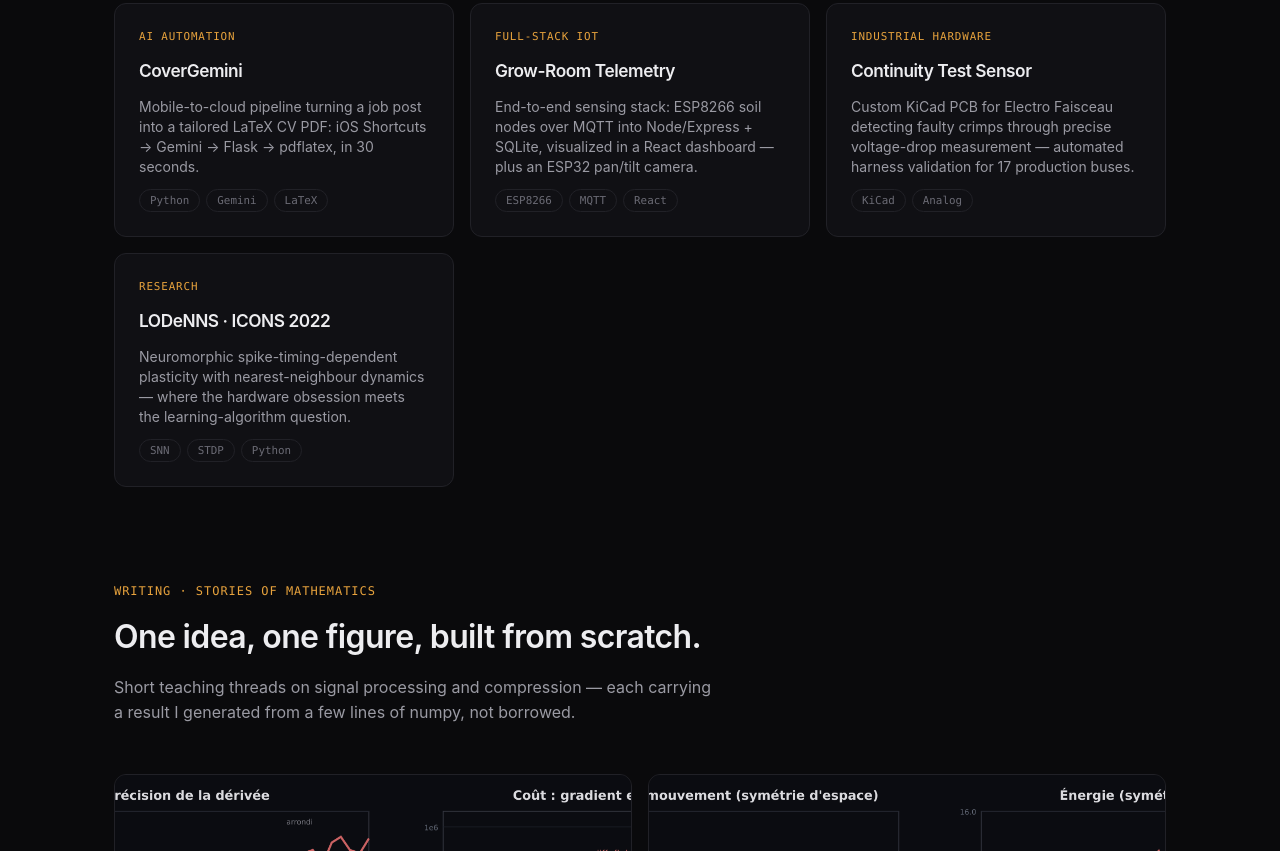
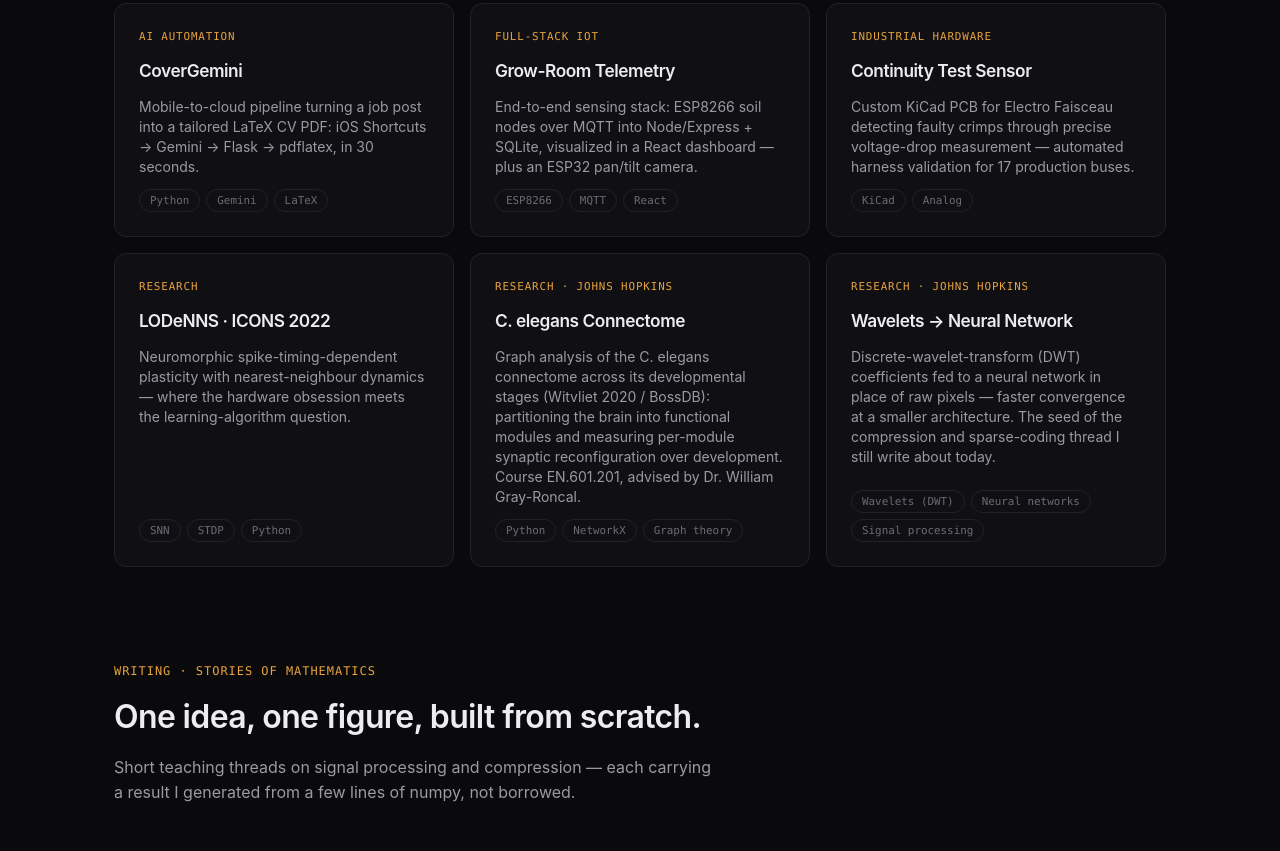
Before and after one commit to abysse8/abysse8.github.io, an Astro site: page / in a window 1280 px wide. Shown: the part 1223-2074 px from the top of the page. Built offline with nearby package versions, Linux system fonts and the light colour scheme; Astro itself is replaced by a stand-in of ours.

Commit message:
Surface Johns Hopkins work: connectome + wavelets→NN projects, and ground the research thread in its JHU origin

```diff
--- a/src/config/site.ts
+++ b/src/config/site.ts
@@ -76,6 +76,22 @@ export const projects: Project[] = [
       "Neuromorphic spike-timing-dependent plasticity with nearest-neighbour dynamics — where the hardware obsession meets the learning-algorithm question.",
     stack: ["SNN", "STDP", "Python"],
   },
+  {
+    tag: "Research · Johns Hopkins",
+    title: "C. elegans Connectome",
+    href: "https://github.com/abysse8",
+    description:
+      "Graph analysis of the C. elegans connectome across its developmental stages (Witvliet 2020 / BossDB): partitioning the brain into functional modules and measuring per-module synaptic reconfiguration over development. Course EN.601.201, advised by Dr. William Gray-Roncal.",
+    stack: ["Python", "NetworkX", "Graph theory"],
+  },
+  {
+    tag: "Research · Johns Hopkins",
+    title: "Wavelets → Neural Network",
+    href: "/posts/",
+    description:
+      "Discrete-wavelet-transform (DWT) coefficients fed to a neural network in place of raw pixels — faster convergence at a smaller architecture. The seed of the compression and sparse-coding thread I still write about today.",
+    stack: ["Wavelets (DWT)", "Neural networks", "Signal processing"],
+  },
 ];
 
 // Pruned to the three real surfaces (2026-07). Empty "soon" rooms and the
--- a/src/pages/index.astro
+++ b/src/pages/index.astro
@@ -142,6 +142,11 @@ const featuredPosts = (await getCollection("posts", ({ data }) => !data.draft))
           <strong class="font-medium text-foreground">sparse representation under an energy constraint</strong>,
           measurable in bits and testable on real signals.
         </p>
+        <p class="mt-4">
+          The thread began at <strong class="font-medium text-foreground">Johns Hopkins</strong> — in the
+          signal-processing and wavelet courses, and a project mapping the <em>C. elegans</em> connectome as a
+          developing graph. I've followed it ever since.
+        </p>
         <a href="/posts/" class="mt-6 inline-flex items-center gap-1.5 font-mono text-[0.82rem] text-accent hover:underline hover:underline-offset-4">
           → Watch the receptive fields emerge
         </a>
```
